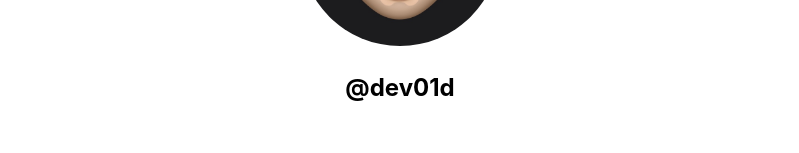
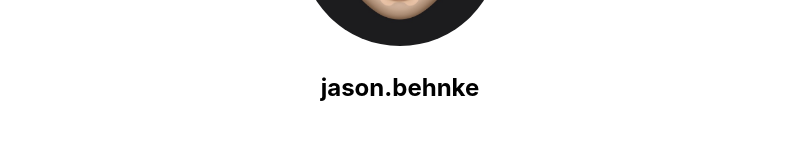
Before and after one commit to Boro23-wq/Custom-Linktree, a Next.js app: page / in a window 1280 px wide. Shown: the part 234-387 px from the top of the page, without its empty margins (240-1039 px from the left). Built offline with nearby package versions, Linux system fonts and the light colour scheme.

Commit message:
Change name

```diff
--- a/pages/index.js
+++ b/pages/index.js
@@ -16,7 +16,7 @@ export default function Home() {
 
       <main>
         <img className="image" src="profile.jpg" />
-        <h3 className="description">@dev01d</h3>
+        <h3 className="description">jason.behnke</h3>
         <div className="grid">
           <a href="https://iwillvote.com" className="card">
             <h3>I want to vote</h3>
```
